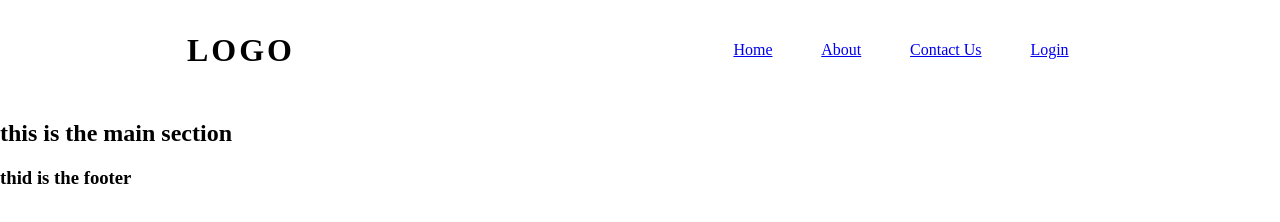
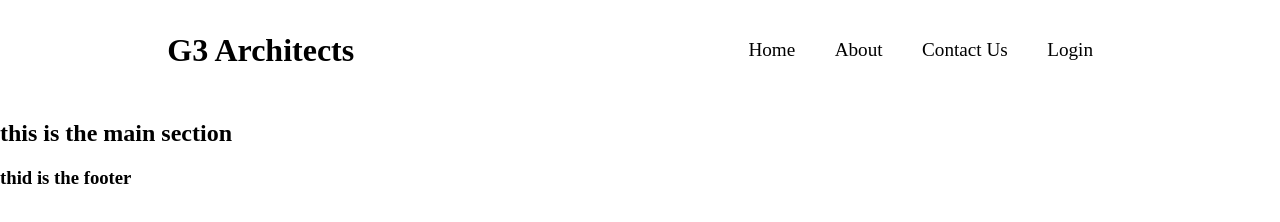
Before and after one commit to kavedweller/02-responsive-template-refresh, a plain HTML site: page index.html in a window 1280 px wide. Drawn offline with Linux system fonts and the light colour scheme.

Commit message:
added: navbar styles

```diff
--- a/index.html
+++ b/index.html
@@ -12,7 +12,7 @@
 <body>
     <header>
         <!-- logo -->
-        <h1 class="logo">LOGO</h1>
+        <h1 class="logo">G3 Architects</h1>
         <!-- nav -->
         <ul class="nav">
             <li class="navlink"><a href="#">Home</a></li>
--- a/style.css
+++ b/style.css
@@ -13,7 +13,7 @@ header {
 }
 
 .logo {
-  letter-spacing: 3px;
+  /* letter-spacing: 2px; */
 }
 .nav {
   display: flex;
@@ -25,3 +25,14 @@ header {
   list-style: none;
   margin: 0;
 }
+
+.navlink {
+  list-style: none;
+  margin: 0;
+}
+
+.navlink a {
+  color: black;
+  text-decoration: none;
+  font-size: 1.2em;
+}
```
